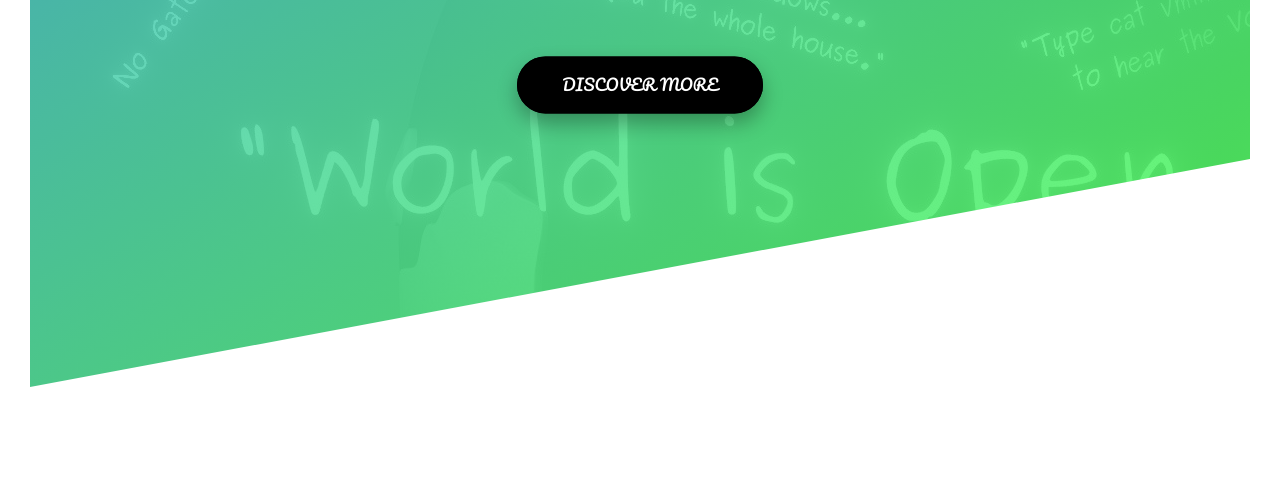
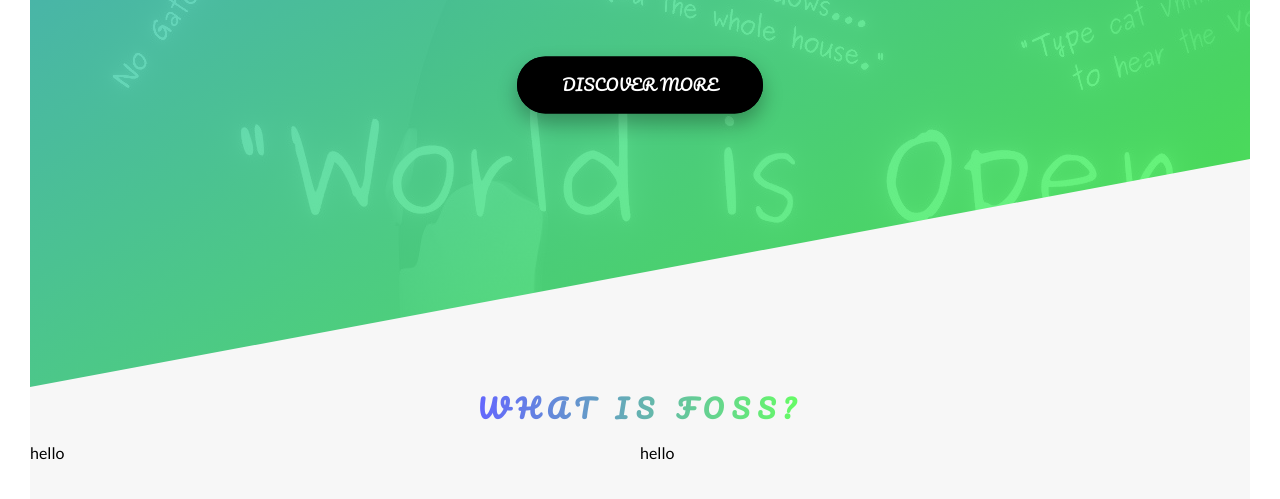
Before and after one commit to funnypar/FOSS, a website: page index.html in a window 1280 px wide. Shown: the part 403-902 px from the top of the page. Before the commit the page ends 820 px from the top, so only its background shows below. Drawn offline with Linux system fonts and the light colour scheme; a web font is replaced by a local one.

Commit message:
Added about scertion part 1

```diff
--- a/index.html
+++ b/index.html
@@ -27,5 +27,18 @@
         <a href="#" class="btn btn-black btn-animated">discover more</a>
       </div>
     </header>
+
+    <main>
+      <section class="about">
+        <div class="center margin-bottom-8">
+          <h2 class="about-heading">What is foss?</h2>
+        </div>
+
+        <div class="row">
+          <div class="one-of-two">hello</div>
+          <div class="two-of-two">hello</div>
+        </div>
+      </section>
+    </main>
   </body>
 </html>
--- a/sass/abstracts/_variables.scss
+++ b/sass/abstracts/_variables.scss
@@ -1,7 +1,12 @@
+//Colors
 $--color-blue: #4eb9dde0;
+$--color-blue-darker: #4f52ffe0;
 $--color-green: #52ff4fe0;
 $--color-black: #000;
 $--color-white: #fff;
+$--color-gray-light-1: #f7f7f7;
+
+//Fonts
 $--font-Lato: "Lato", sans-serif;
 $--font-Pacifico: "Pacifico", cursive;
 $--radius: 1rem;
--- a/sass/base/_typography.scss
+++ b/sass/base/_typography.scss
@@ -43,3 +43,26 @@ body {
     animation: header-text-down 2s;
   }
 }
+
+.about-heading {
+  font-family: $--font-Pacifico;
+  font-weight: 700;
+  text-transform: uppercase;
+  font-size: 1.6rem;
+  letter-spacing: 0.5rem;
+  background-image: linear-gradient(
+    to right,
+    $--color-blue-darker,
+    $--color-green
+  );
+  display: inline-block;
+  -webkit-background-clip: text;
+  color: transparent;
+  transition: all 0.2s;
+
+  &:hover {
+    transform: skewY(2deg) skewX(15deg) scale(1.1);
+    text-shadow: 0rem 1.7rem 2rem rgba($--color-black, 0.8);
+    letter-spacing: 1rem;
+  }
+}
--- a/sass/components/_button.scss
+++ b/sass/components/_button.scss
@@ -15,22 +15,22 @@
   position: relative;
 }
 
-& .btn:hover {
+.btn:hover {
   box-shadow: 0 10px 20px rgba($--color-black, 0.6);
   transform: translateY(-3px);
 
-  & .btn::after {
+  &::after {
     transform: scaleX(1.4) scaleY(1.6);
     opacity: 0;
   }
 }
 
-& .btn:active {
+.btn:active {
   transform: translateY(3px);
   box-shadow: 0 5px 10px rgba($--color-black, 0.6);
 }
 
-& .btn::after {
+.btn::after {
   content: "";
   display: inline-block;
   height: 100%;
--- /dev/null
+++ b/sass/layouts/_globalClasses.scss
@@ -0,0 +1,14 @@
+.center {
+  text-align: center;
+}
+.margin-bottom-8 {
+  margin-bottom: 8px;
+}
+
+.row {
+  display: grid;
+
+  //   background-color: red;
+  grid-template-rows: 1fr;
+  grid-template-columns: 1fr 1fr;
+}
--- a/sass/main.scss
+++ b/sass/main.scss
@@ -7,6 +7,8 @@
 @import "base/typography";
 @import "base/utilities";
 
+@import "pages/homePage";
 @import "components/button";
 
 @import "layouts/header";
+@import "layouts/globalClasses";
--- /dev/null
+++ b/sass/pages/_homePage.scss
@@ -0,0 +1,7 @@
+.about {
+  background-color: $--color-gray-light-1;
+  height: 95vh;
+  width: 100%;
+  margin-top: -30%;
+  padding-top: 30%;
+}
```
Also changed, not shown: style.css.
